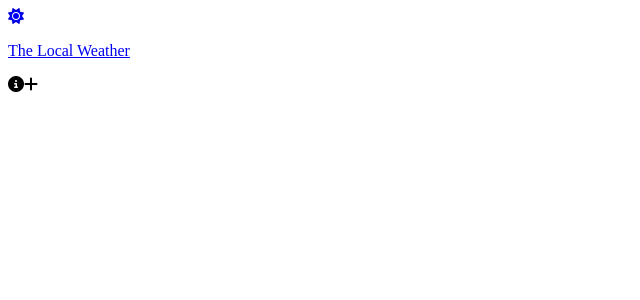
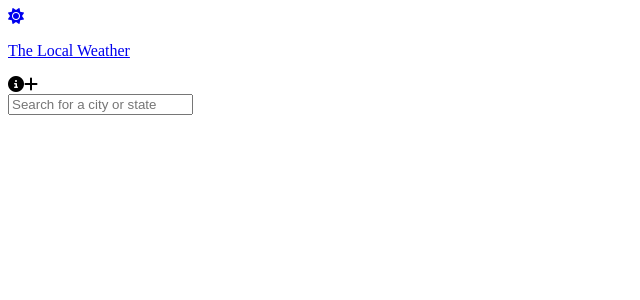
Before and after one commit to PiseAtharva/Weather-App, a Vue app: page / in a window 1280 px wide. Shown: the top 300 px of the page, without its empty margins (0-640 px from the left). Built offline with nearby package versions, Linux system fonts and the light colour scheme; the HTML template or start-up script is replaced by a standard one.

Commit message:
added searchbox, configured searchquery and printed results on console using mapbox API

```diff
--- a/src/views/HomeView.vue
+++ b/src/views/HomeView.vue
@@ -1,7 +1,43 @@
-<script setup>
-</script>
+<script setup></script>
 
 <template>
-  <main>
+  <main class="container text-white">
+    <div class="pt-4 mb-8 relative">
+      <input
+        type="text"
+        v-model="searchQuery"
+        @input="getSearchResults"
+        placeholder="Search for a city or state"
+        class="py-2 px-1 w-full bg-transparent border-b focus:border-weather-secondary focus:outline-none focus:shadow-[0px_1px_0_0_#004E71]"
+      />
+    </div>
   </main>
 </template>
+
+<script setup>
+import { ref } from "vue";
+import axios from "axios";
+
+const searchQuery = ref("");
+
+const queryTimeout = ref(null);
+const mapboxSearchResults = ref(null);
+
+const mapboxAPIKey =
+  "pk.eyJ1Ijoiam9obmtvbWFybmlja2kiLCJhIjoiY2t5NjFzODZvMHJkaDJ1bWx6OGVieGxreSJ9.IpojdT3U3NENknF6_WhR2Q";
+
+const getSearchResults = () => {
+  clearTimeout(queryTimeout.value);
+  queryTimeout.value = setTimeout(async () => {
+    if (searchQuery.value !== "") {
+      const result = await axios.get(
+        `https://api.mapbox.com/geocoding/v5/mapbox.places/${searchQuery.value}.json?access_token=${mapboxAPIKey}&types=place`
+      );
+      mapboxSearchResults.value = result.data.features;
+      console.log(mapboxSearchResults.value)
+      return;
+    }
+    mapboxSearchResults.value = null;
+  }, 300);
+};
+</script>
```
